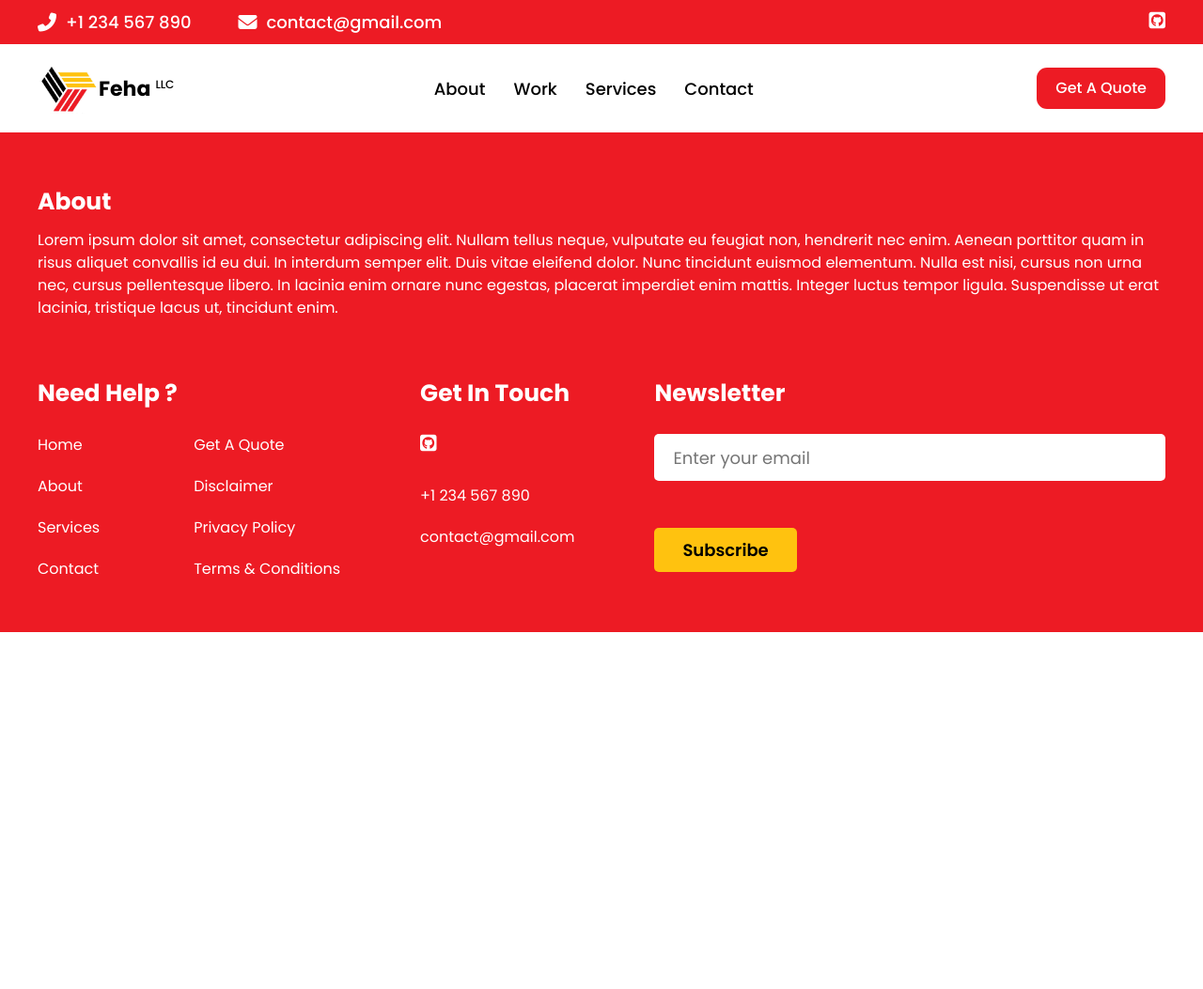
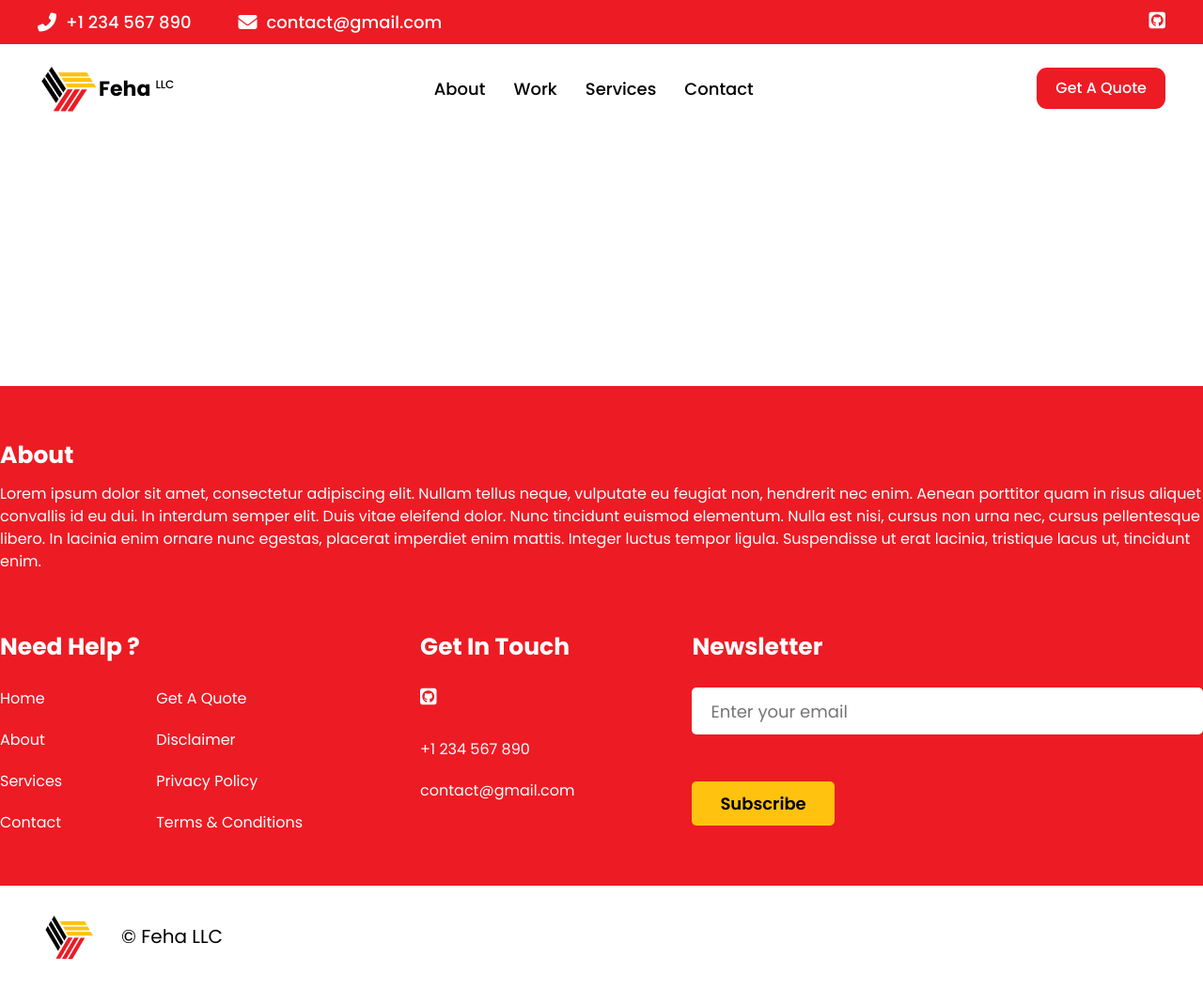
Before and after one commit to hongduccodedao/Feha-LLC-Landing-Page, a plain HTML site: page index.html in a window 1280 px wide. Shown: the whole page at 94% size. Before the commit the page ends 800 px from the top, so only its background shows below. Drawn offline with nearby package versions, Linux system fonts and the light colour scheme.

Commit message:
Đạt - Update under footer

```diff
--- a/assets/css/index.css
+++ b/assets/css/index.css
@@ -84,6 +84,7 @@ li {
     background-color: var(--red-color);
     color: white;
     padding: 55px 0;
+    margin-top: 270px;
 }
 
 .footer__container {
@@ -150,3 +151,19 @@ li {
     font-weight: 600;
     cursor: pointer;
 }
+
+.under__footer {
+    display: flex;
+    align-items: center;
+    padding: 28px 0px 30px 0;
+    max-width: 1200px;
+    width: 100%;
+    margin-left: auto;
+    margin-right: auto;
+    gap: 24px;
+}
+
+.under__footer-title {
+    font-weight: 400;
+    font-size: 20px;
+}
--- a/index.html
+++ b/index.html
@@ -72,7 +72,7 @@
             </header>
 
             <footer class="footer">
-                <div class="footer__container">
+                <d iv class="footer__container">
                     <div class="footer__about">
                         <h2 class="footer__about-title">About</h2>
                         <p class="footer__about-description">
@@ -130,6 +130,13 @@
                     </div>
                 </div>
             </footer>
+
+            <section class="under__footer">
+                <div class="under__footer-img">
+                    <img src="./assets/image/logo_footer.png" alt="">
+                </div>
+                <div class="under__footer-title">© Feha LLC</div>
+            </section>
         </div>
 
         <!-- font awesome -->
```
Also changed, not shown: pages/work.html (+7 -0 lines), assets/image/logo_footer.png (added).
